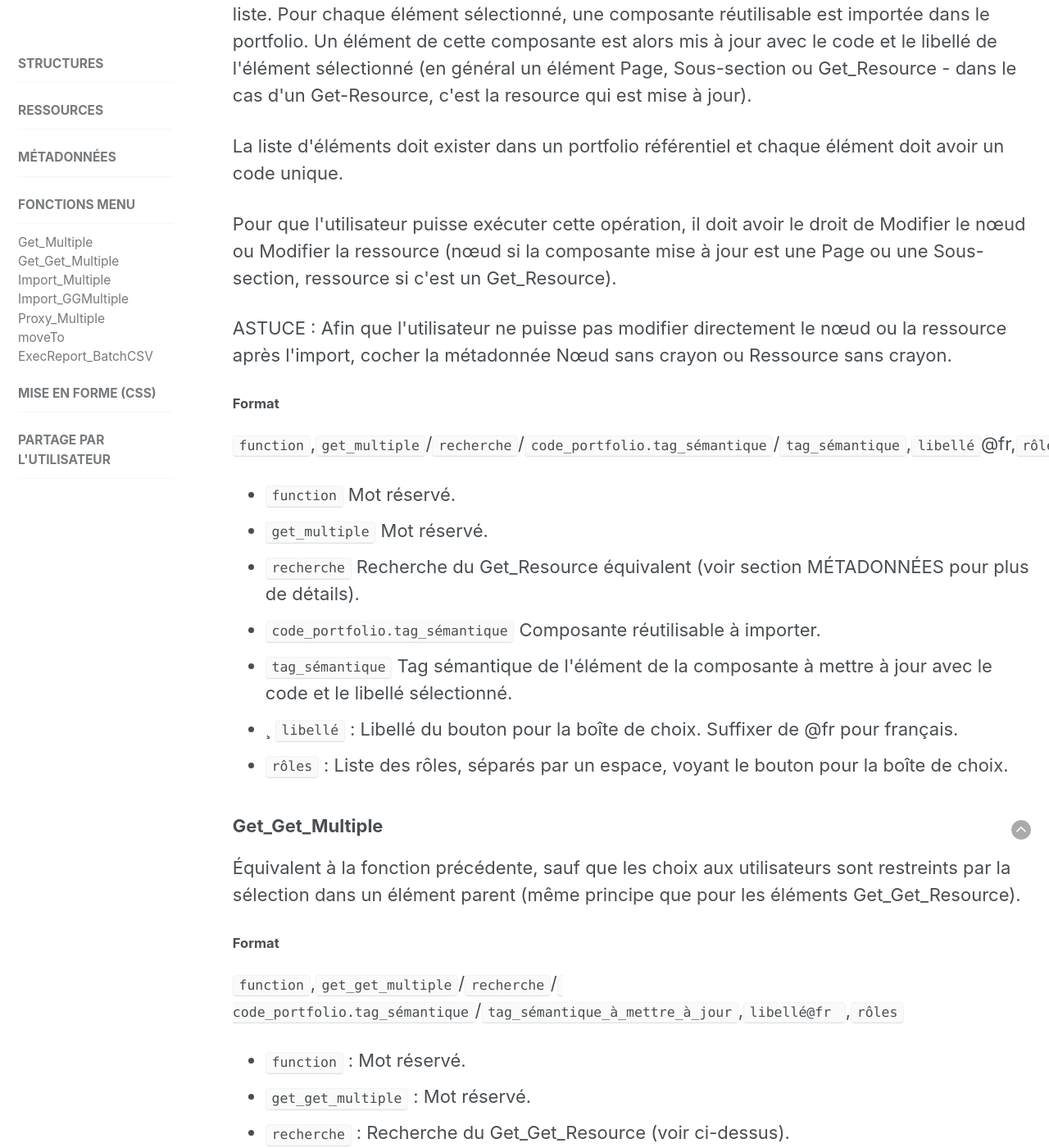
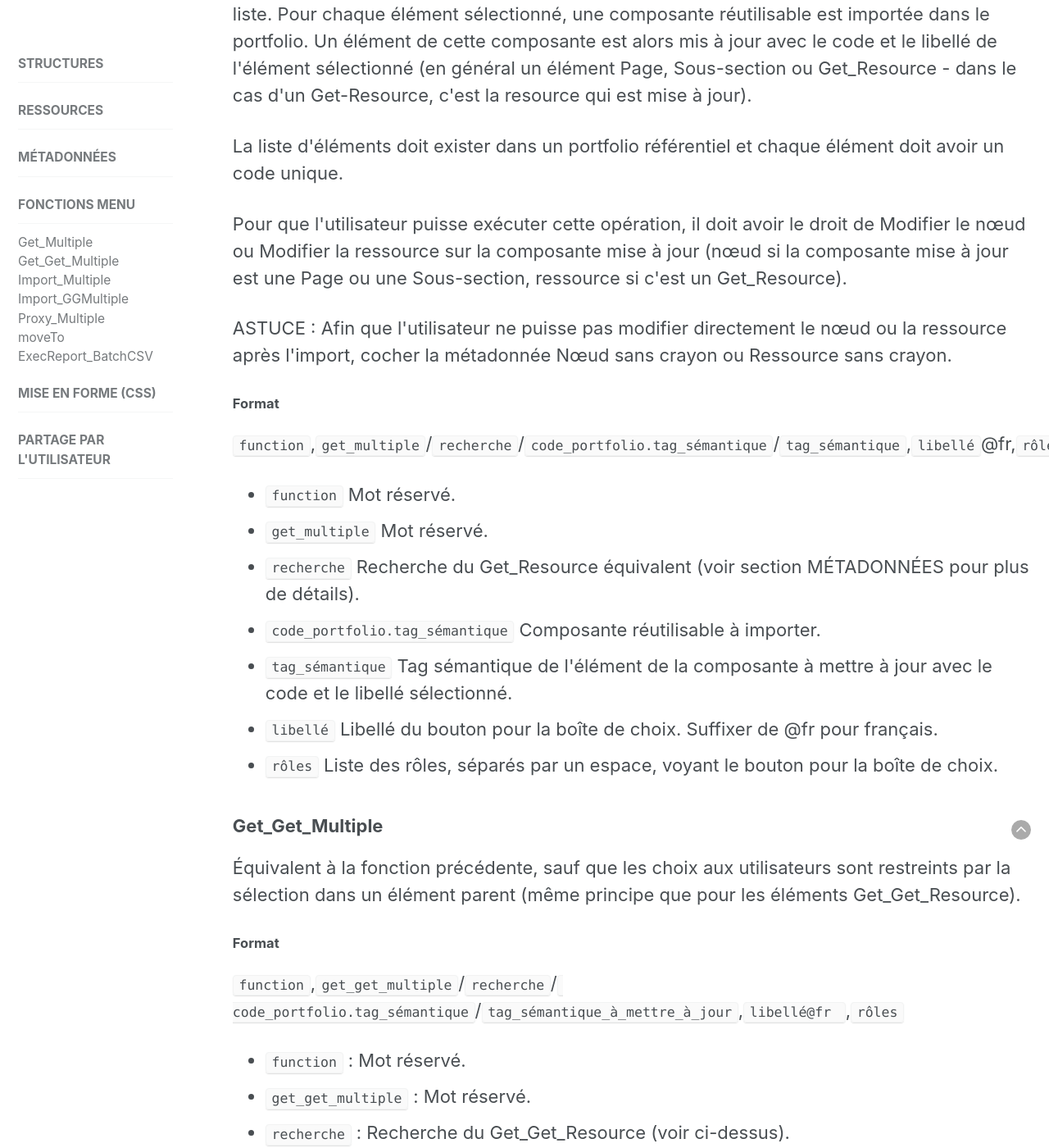
Before and after one commit to karutaproject/karuta-frontend-documentation, a Jekyll site: the page built from _pages/functions_fr.html, in a window 1280 px wide and 1400 px high, scrolled down 716 px. Shown: the whole window at 82% size. Built offline with Jekyll 4.4.1, drawn with Linux system fonts in a browser that asks for light colours.

Commit message:
corrections

```diff
--- a/_pages/functions_fr.html
+++ b/_pages/functions_fr.html
@@ -32,8 +32,8 @@ sidebar:
 	<p>
 	</p>
 		Pour que l'utilisateur puisse exécuter cette opération, il doit avoir le droit de Modifier le nœud
-		ou Modifier la ressource (nœud si la composante mise à jour est une Page ou une Sous-section,
-		ressource si c'est un Get_Resource).
+		ou Modifier la ressource sur la composante mise à jour (nœud si la composante mise à jour est une
+		Page ou une Sous-section, ressource si c'est un Get_Resource).
 	<p>
 	</p>
 		ASTUCE&nbsp;: Afin que l'utilisateur ne puisse pas modifier directement le nœud ou la ressource
@@ -55,12 +55,12 @@ sidebar:
 			<code>tag_sémantique</code> Tag sémantique de l'élément de la composante à mettre à jour avec
 			le code et le libellé sélectionné.
 		</li>
-		<li>¸
-			<code>libellé</code> : Libellé du bouton pour la boîte de choix. Suffixer de @fr pour
+		<li>
+			<code>libellé</code> Libellé du bouton pour la boîte de choix. Suffixer de @fr pour
 			français.
 		</li>
 		<li>
-			<code>rôles</code> : Liste des rôles, séparés par un espace, voyant le bouton pour la
+			<code>rôles</code> Liste des rôles, séparés par un espace, voyant le bouton pour la
 			boîte de choix.
 		</li>
 	</ul>
```
